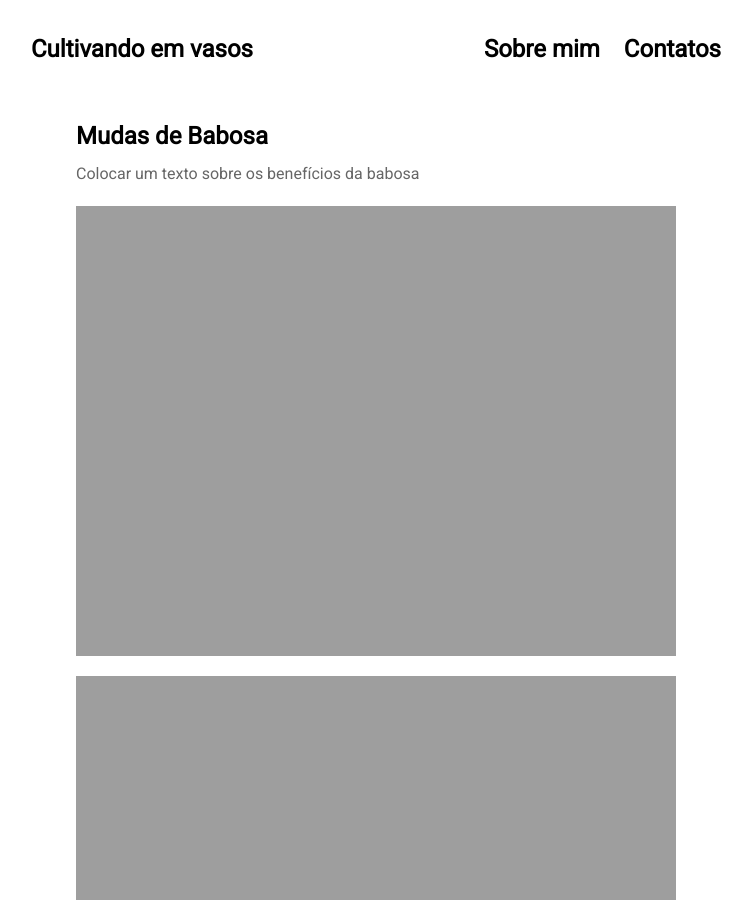
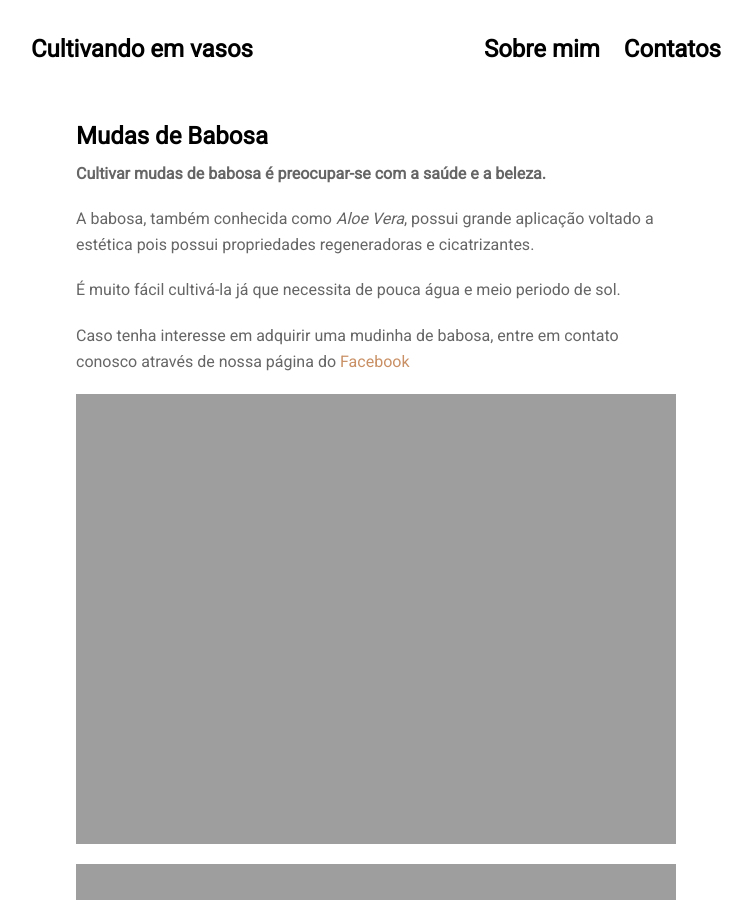
Before and after one commit to cultivandoemvasos/cultivandoemvasos.github.io, a Jekyll site: the page built from projects/proj-1.md, in a window 1280 px wide and 900 px high. Shown: the whole window, without its empty margins (264-1016 px from the left). Built offline with Jekyll 4.4.1, drawn with Linux system fonts in a browser that asks for light colours; nearby versions of some CDN libraries.

Commit message:
Adiciona pequeno texto sobre a babosa

```diff
--- a/projects/proj-1.md
+++ b/projects/proj-1.md
@@ -3,10 +3,16 @@ layout: post
 title: 'Mudas de Babosa'
 permalink: mudas_de_babosa
 ---
-Colocar um texto sobre os benefícios da babosa
+**Cultivar mudas de babosa é preocupar-se com a saúde e a beleza.**
+
+A babosa, também conhecida como _Aloe Vera_, possui grande aplicação voltado a estética pois possui propriedades regeneradoras e cicatrizantes.
+
+É muito fácil cultivá-la já que necessita de pouca água e meio periodo de sol.
+
+Caso tenha interesse em adquirir uma mudinha de babosa, entre em contato conosco através de nossa página do [Facebook](#)
 
 {% include image.html url="#" image="projects/proj-1/thumb.jpg" %}
-{% include image.html url="#" image="projects/proj-1/babosa_no_coco01.jpg" %}
-{% include image.html url="#" image="projects/proj-1/babosa_no_coco02.jpg" %}
+<!--{% include image.html url="#" image="projects/proj-1/babosa_no_coco01.jpg" %}-->
+<!--{% include image.html url="#" image="projects/proj-1/babosa_no_coco02.jpg" %}-->
 {% include image.html url="#" image="projects/proj-1/babosa_01.jpg" %}
-{% include image.html url="#" image="projects/proj-1/babosa_02.jpg" %}
+<!--{% include image.html url="#" image="projects/proj-1/babosa_02.jpg" %}-->
```
Also changed, not shown: projects/proj-2.md (+2 -2 lines).
